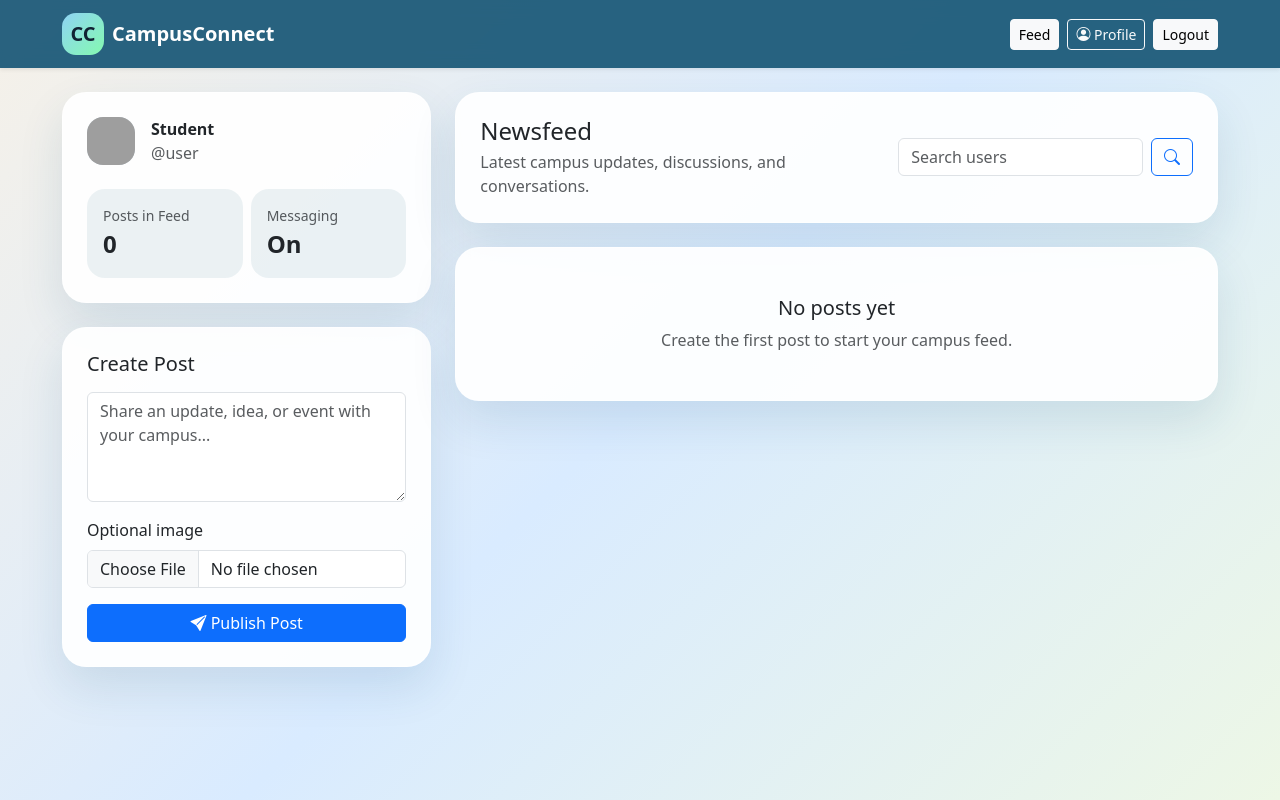
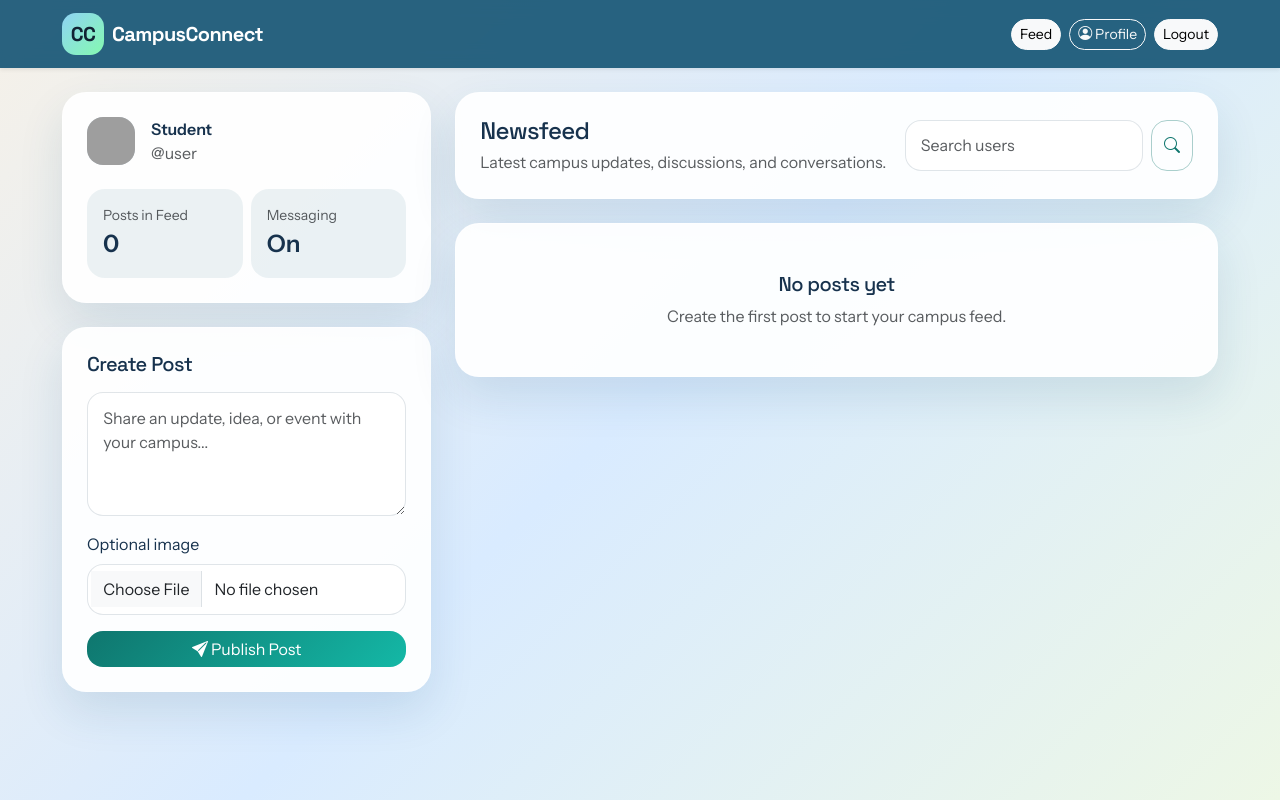
Before and after one commit to Vemark1101/campusconnect, a PHP site: page /home.php in a window 1280 px wide. Run offline with PHP 8.4, Linux system fonts and the light colour scheme; data that the repository does not hold is empty; grey boxes are pictures that could not be loaded.

Commit message:
Update head.php

```diff
--- a/app/views/partials/head.php
+++ b/app/views/partials/head.php
@@ -9,8 +9,103 @@ $bodyClass = $bodyClass ?? '';
     <meta charset="UTF-8">
     <meta name="viewport" content="width=device-width, initial-scale=1.0">
     <title><?= htmlspecialchars($pageTitle) ?></title>
+    <link rel="preconnect" href="https://fonts.googleapis.com">
+    <link rel="preconnect" href="https://fonts.gstatic.com" crossorigin>
+    <link href="https://fonts.googleapis.com/css2?family=Instrument+Sans:wght@400;500;600;700&family=Space+Grotesk:wght@500;700&display=swap" rel="stylesheet">
     <link href="https://cdn.jsdelivr.net/npm/bootstrap@5.3.0/dist/css/bootstrap.min.css" rel="stylesheet">
     <link href="https://cdn.jsdelivr.net/npm/bootstrap-icons@1.11.3/font/bootstrap-icons.css" rel="stylesheet">
+    <style>
+        :root {
+            --cc-ink: #17324d;
+            --cc-ink-soft: #59708a;
+            --cc-surface: rgba(255, 255, 255, 0.84);
+            --cc-line: rgba(23, 50, 77, 0.08);
+            --cc-accent: #0f766e;
+            --cc-accent-2: #ff8a00;
+            --cc-shadow: 0 18px 45px rgba(20, 44, 73, 0.12);
+        }
+
+        html, body {
+            font-family: "Instrument Sans", sans-serif;
+            color: var(--cc-ink);
+        }
+
+        h1, h2, h3, h4, h5, .navbar-brand {
+            font-family: "Space Grotesk", sans-serif;
+            letter-spacing: -0.03em;
+        }
+
+        .page-heading {
+            letter-spacing: -0.045em;
+        }
+
+        .shell {
+            max-width: 1180px;
+        }
+
+        .surface-card {
+            background: var(--cc-surface);
+            border: 1px solid var(--cc-line);
+            border-radius: 28px;
+            box-shadow: var(--cc-shadow);
+        }
+
+        .form-control,
+        .form-select,
+        .btn {
+            border-radius: 16px;
+        }
+
+        .form-control,
+        .form-select {
+            border: 1px solid rgba(23, 50, 77, 0.12);
+            box-shadow: none;
+            padding: 0.8rem 0.95rem;
+        }
+
+        .form-control:focus,
+        .form-select:focus {
+            border-color: rgba(15, 118, 110, 0.45);
+            box-shadow: 0 0 0 0.2rem rgba(15, 118, 110, 0.12);
+        }
+
+        .btn-primary {
+            background: linear-gradient(135deg, #0f766e, #14b8a6);
+            border: none;
+        }
+
+        .btn-primary:hover {
+            background: linear-gradient(135deg, #0d5f59, #129b8c);
+        }
+
+        .btn-outline-primary {
+            border-color: rgba(15, 118, 110, 0.35);
+            color: #0f766e;
+        }
+
+        .btn-outline-primary:hover,
+        .btn-outline-success:hover,
+        .btn-outline-secondary:hover {
+            transform: translateY(-1px);
+        }
+
+        .alert {
+            border: 0;
+            border-radius: 18px;
+            box-shadow: var(--cc-shadow);
+        }
+
+        .soft-pill {
+            display: inline-flex;
+            align-items: center;
+            gap: 0.4rem;
+            padding: 0.4rem 0.8rem;
+            border-radius: 999px;
+            background: rgba(255, 255, 255, 0.65);
+            color: var(--cc-ink-soft);
+            font-size: 0.85rem;
+        }
+    </style>
     <?= $extraHead ?>
 </head>
 <body class="<?= htmlspecialchars($bodyClass) ?>">
```
